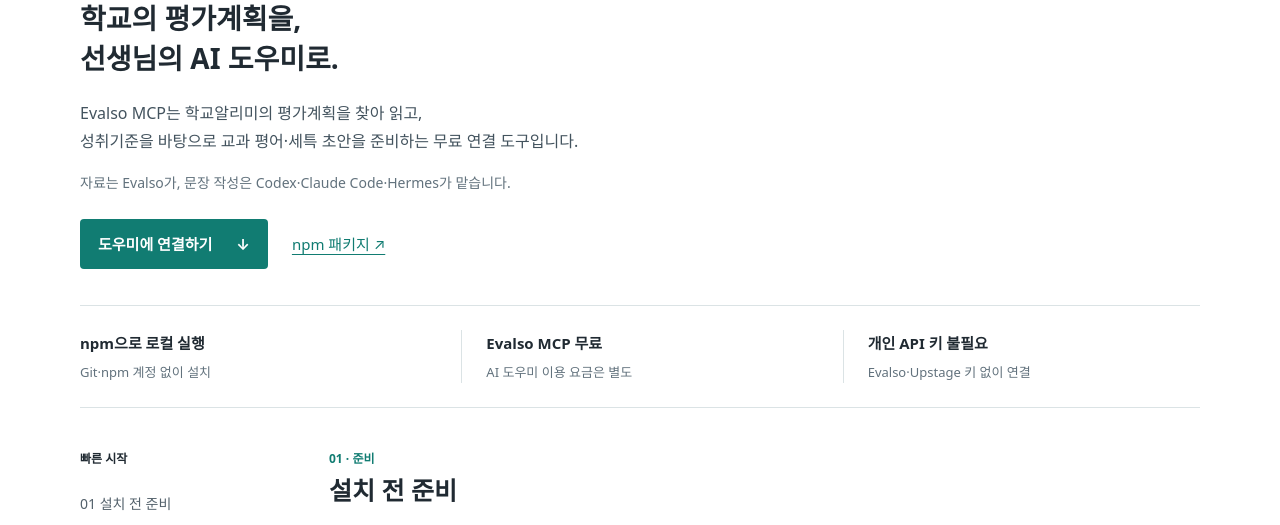
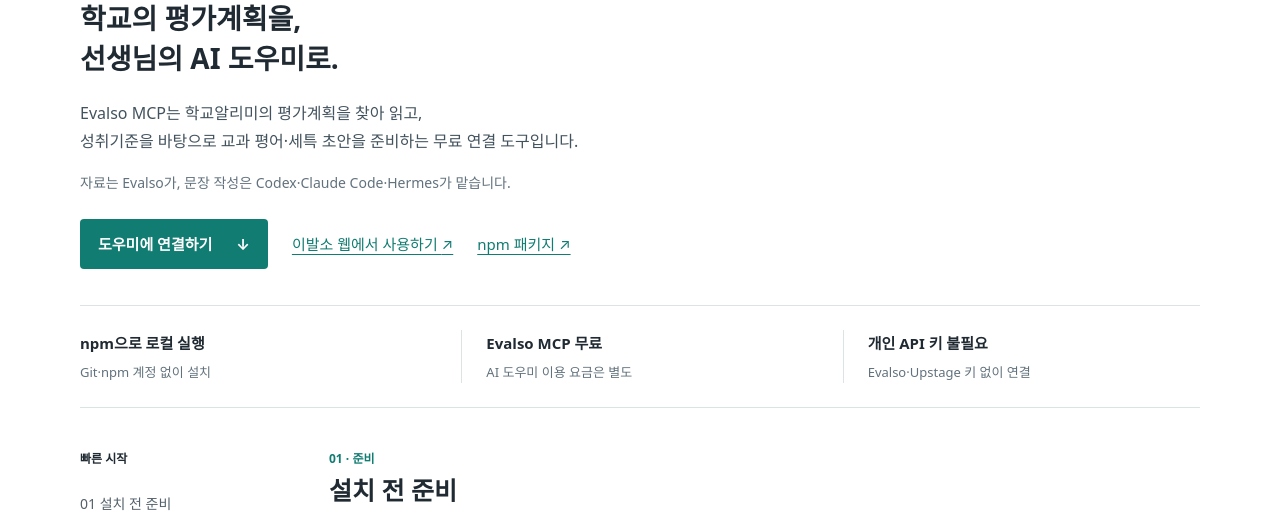
Before and after one commit to reallygood83/evalso-mcp, a website: page docs/index.html in a window 1280 px wide. Shown: the part 263-788 px from the top of the page. Drawn offline with Linux system fonts and the light colour scheme.

Commit message:
Help guide visitors open Evalso without installing an agent
Add a direct web-app link alongside installation actions, preserving the guide when a new tab opens.

Tested: Nine documentation and runtime tests; diff whitespace check
Scope-risk: narrow

```diff
--- a/docs/index.html
+++ b/docs/index.html
@@ -52,7 +52,7 @@
       <p class="lead">학교의 평가계획을,<br>선생님의 AI 도우미로.</p>
       <p class="intro-answer">Evalso MCP는 학교알리미의 평가계획을 찾아 읽고,<br class="desktop-break"> 성취기준을 바탕으로 교과 평어·세특 초안을 준비하는 무료 연결 도구입니다.</p>
       <p class="model-boundary">자료는 Evalso가, 문장 작성은 Codex·Claude Code·Hermes가 맡습니다.</p>
-    <p class="actions"><a class="primary" href="#install">도우미에 연결하기 <span aria-hidden="true">↓</span></a><a href="https://www.npmjs.com/package/evalso-mcp">npm 패키지 ↗</a></p>
+    <p class="actions"><a class="primary" href="#install">도우미에 연결하기 <span aria-hidden="true">↓</span></a><a href="https://evalso.teaboard.link/" target="_blank" rel="noopener noreferrer" aria-label="이발소 웹에서 사용하기 (새 탭)">이발소 웹에서 사용하기 <span aria-hidden="true">↗</span></a><a href="https://www.npmjs.com/package/evalso-mcp">npm 패키지 ↗</a></p>
     </div>
     <div class="facts"><p><strong>npm으로 로컬 실행</strong><span>Git·npm 계정 없이 설치</span></p><p><strong>Evalso MCP 무료</strong><span>AI 도우미 이용 요금은 별도</span></p><p><strong>개인 API 키 불필요</strong><span>Evalso·Upstage 키 없이 연결</span></p></div>
     <div class="layout">
```
